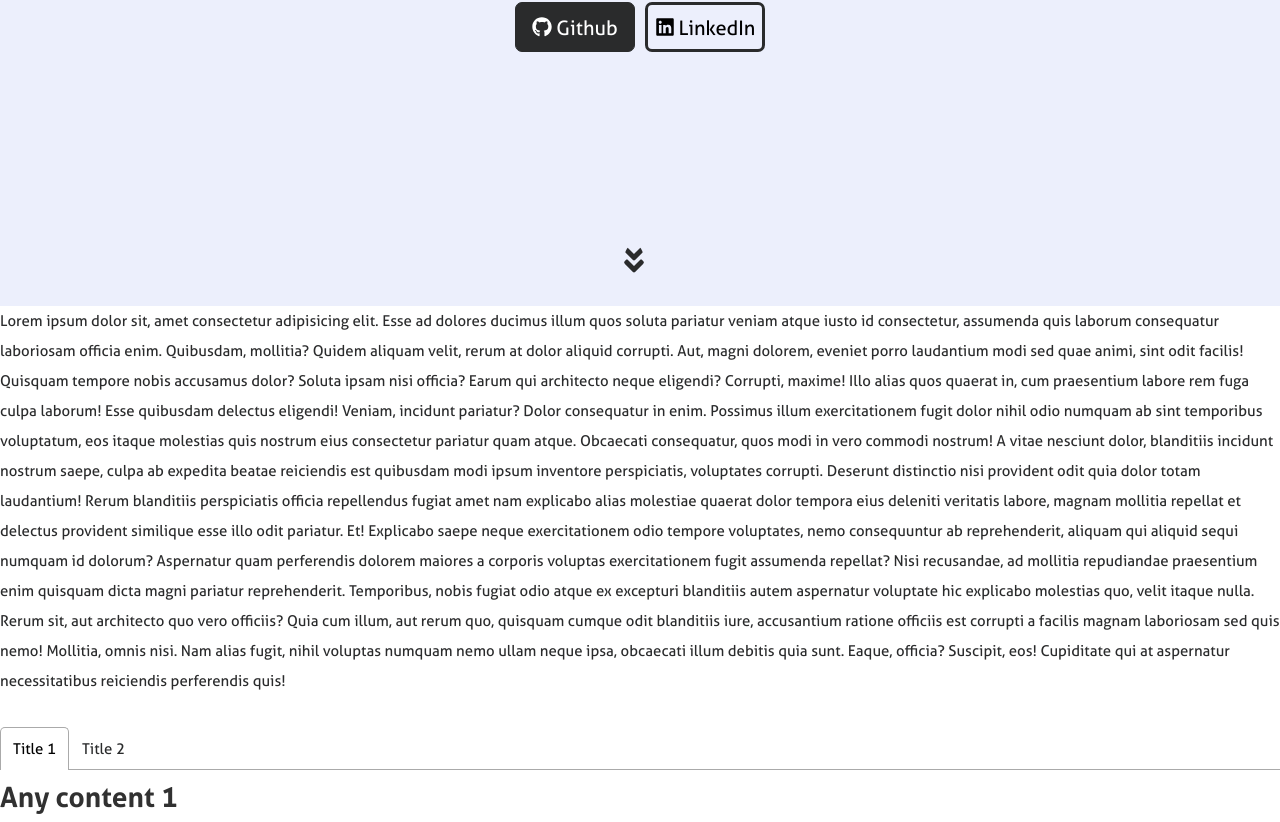
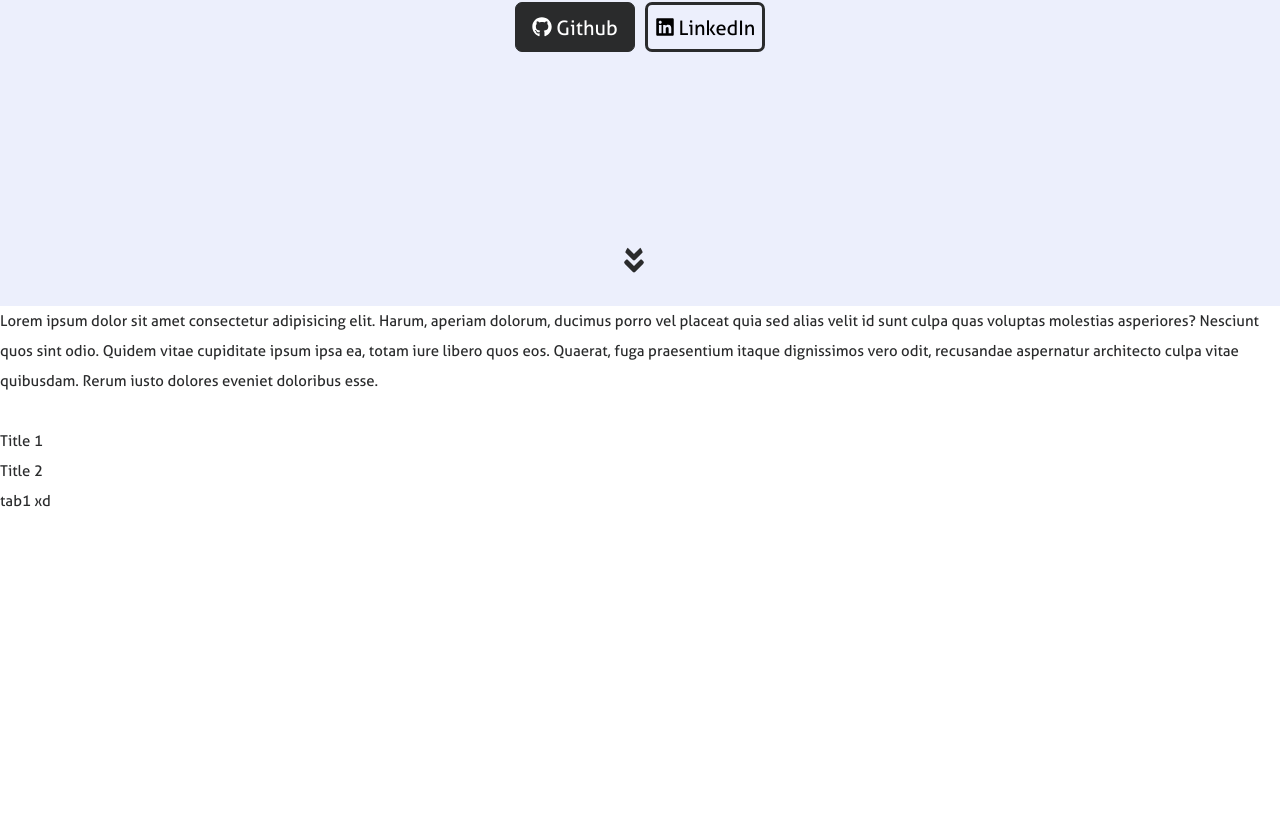
Before and after one commit to apalaciosdev/apalaciosdev-Website, a React (Create React App) app: page / in a window 1280 px wide. Shown: the part 494-1316 px from the top of the page. After the commit the page ends 1040 px from the top, so only its background shows below. Built offline with nearby package versions, Linux system fonts and the light colour scheme.

Commit message:
2201051125

```diff
--- a/src/components/About.js
+++ b/src/components/About.js
@@ -1,60 +1,14 @@
-import React from "react";
-import { Tab, Tabs, TabList, TabPanel } from "react-tabs";
-import "react-tabs/style/react-tabs.css";
+import React from "react"
+import TabPanel from './tabPanel/TabPanel';
+
 
 const About = () => {
   return (
     <div>
       <section id="about" data-aos="fade-right">
-        <p>
-          Lorem ipsum dolor sit, amet consectetur adipisicing elit. Esse ad
-          dolores ducimus illum quos soluta pariatur veniam atque iusto id
-          consectetur, assumenda quis laborum consequatur laboriosam officia
-          enim. Quibusdam, mollitia? Quidem aliquam velit, rerum at dolor
-          aliquid corrupti. Aut, magni dolorem, eveniet porro laudantium modi
-          sed quae animi, sint odit facilis! Quisquam tempore nobis accusamus
-          dolor? Soluta ipsam nisi officia? Earum qui architecto neque eligendi?
-          Corrupti, maxime! Illo alias quos quaerat in, cum praesentium labore
-          rem fuga culpa laborum! Esse quibusdam delectus eligendi! Veniam,
-          incidunt pariatur? Dolor consequatur in enim. Possimus illum
-          exercitationem fugit dolor nihil odio numquam ab sint temporibus
-          voluptatum, eos itaque molestias quis nostrum eius consectetur
-          pariatur quam atque. Obcaecati consequatur, quos modi in vero commodi
-          nostrum! A vitae nesciunt dolor, blanditiis incidunt nostrum saepe,
-          culpa ab expedita beatae reiciendis est quibusdam modi ipsum inventore
-          perspiciatis, voluptates corrupti. Deserunt distinctio nisi provident
-          odit quia dolor totam laudantium! Rerum blanditiis perspiciatis
-          officia repellendus fugiat amet nam explicabo alias molestiae quaerat
-          dolor tempora eius deleniti veritatis labore, magnam mollitia repellat
-          et delectus provident similique esse illo odit pariatur. Et! Explicabo
-          saepe neque exercitationem odio tempore voluptates, nemo consequuntur
-          ab reprehenderit, aliquam qui aliquid sequi numquam id dolorum?
-          Aspernatur quam perferendis dolorem maiores a corporis voluptas
-          exercitationem fugit assumenda repellat? Nisi recusandae, ad mollitia
-          repudiandae praesentium enim quisquam dicta magni pariatur
-          reprehenderit. Temporibus, nobis fugiat odio atque ex excepturi
-          blanditiis autem aspernatur voluptate hic explicabo molestias quo,
-          velit itaque nulla. Rerum sit, aut architecto quo vero officiis? Quia
-          cum illum, aut rerum quo, quisquam cumque odit blanditiis iure,
-          accusantium ratione officiis est corrupti a facilis magnam laboriosam
-          sed quis nemo! Mollitia, omnis nisi. Nam alias fugit, nihil voluptas
-          numquam nemo ullam neque ipsa, obcaecati illum debitis quia sunt.
-          Eaque, officia? Suscipit, eos! Cupiditate qui at aspernatur
-          necessitatibus reiciendis perferendis quis!
-        </p>
-        <Tabs>
-          <TabList>
-            <Tab>Title 1</Tab>
-            <Tab>Title 2</Tab>
-          </TabList>
-
-          <TabPanel>
-            <h2>Any content 1</h2>
-          </TabPanel>
-          <TabPanel>
-            <h2>Any content 2</h2>
-          </TabPanel>
-        </Tabs>
+      <p>Lorem ipsum dolor sit amet consectetur adipisicing elit. Harum, aperiam dolorum, ducimus porro vel placeat quia sed alias velit id sunt culpa quas voluptas molestias asperiores? Nesciunt quos sint odio.
+      Quidem vitae cupiditate ipsum ipsa ea, totam iure libero quos eos. Quaerat, fuga praesentium itaque dignissimos vero odit, recusandae aspernatur architecto culpa vitae quibusdam. Rerum iusto dolores eveniet doloribus esse.</p>
+        <TabPanel/>
       </section>
     </div>
   );
--- /dev/null
+++ b/src/components/tabPanel/Tab1.js
@@ -0,0 +1,11 @@
+import React from 'react'
+
+const Tab1 = () => {
+  return (
+    <div>
+      <p>tab1 xd</p>
+    </div>
+  )
+}
+
+export default Tab1
--- /dev/null
+++ b/src/components/tabPanel/Tab2.js
@@ -0,0 +1,11 @@
+import React from 'react'
+
+const Tab2 = () => {
+  return (
+    <div>
+      <p>tab2 xd</p>
+    </div>
+  )
+}
+
+export default Tab2
--- a/src/components/tabPanel/TabPanel.js
+++ b/src/components/tabPanel/TabPanel.js
@@ -1,11 +1,25 @@
-import React from 'react'
+import React from "react"
+import { Tab, Tabs, TabList, TabPanel as TabsPanel } from "react-tabs"
+// import "react-tabs/style/react-tabs.css"
+import Tab1 from './Tab1'
+import Tab2 from './Tab2'
 
 const TabPanel = () => {
   return (
-    <div>
+    <Tabs>
+      <TabList>
+        <Tab>Title 1</Tab>
+        <Tab>Title 2</Tab>
+      </TabList>
 
-    </div>
+      <TabsPanel>
+        <Tab1/>
+      </TabsPanel>
+      <TabsPanel>
+        <Tab2/>
+      </TabsPanel>
+    </Tabs>
   )
 }
 
-export default TabPanel
+export default TabPanel;
```
